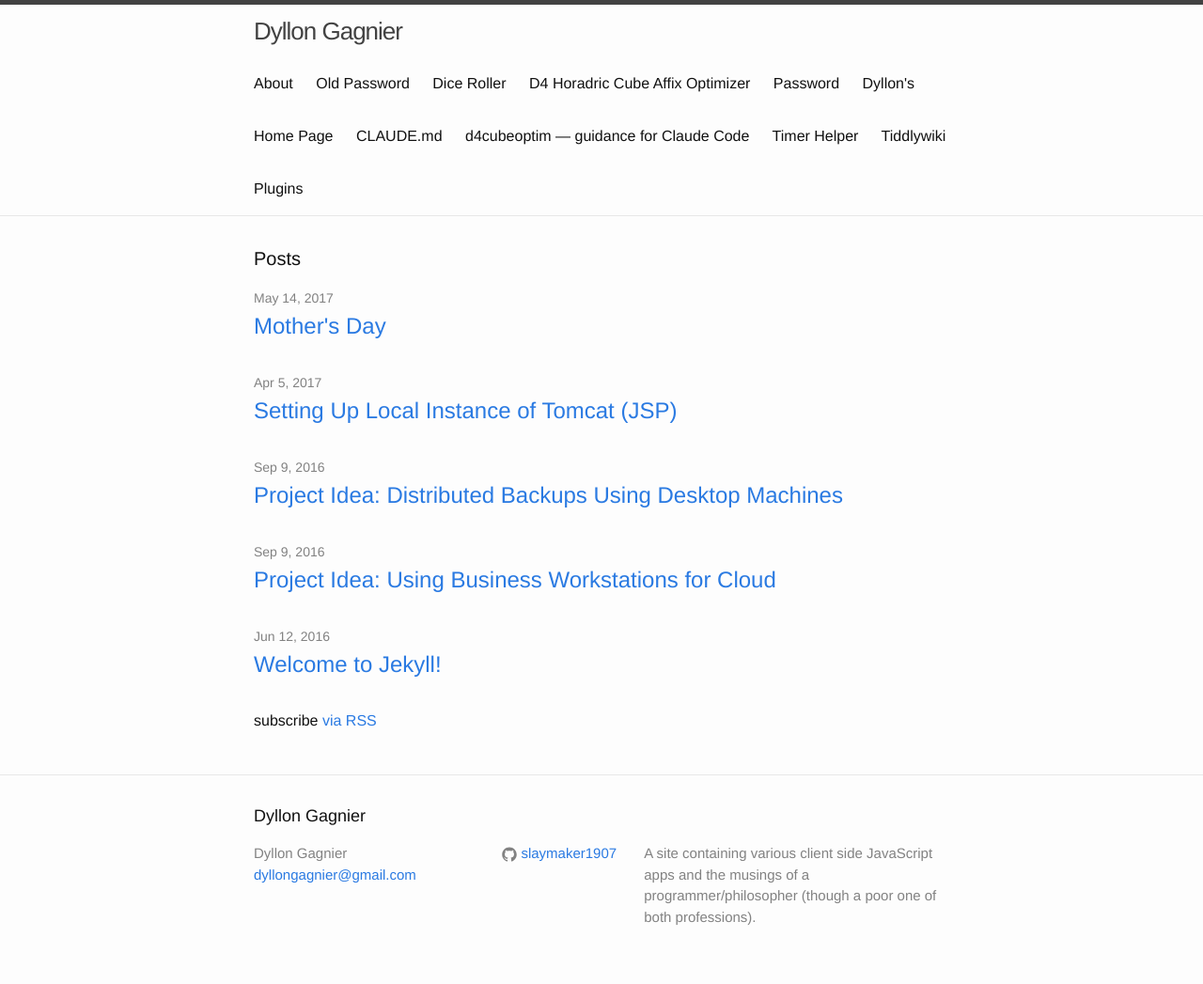
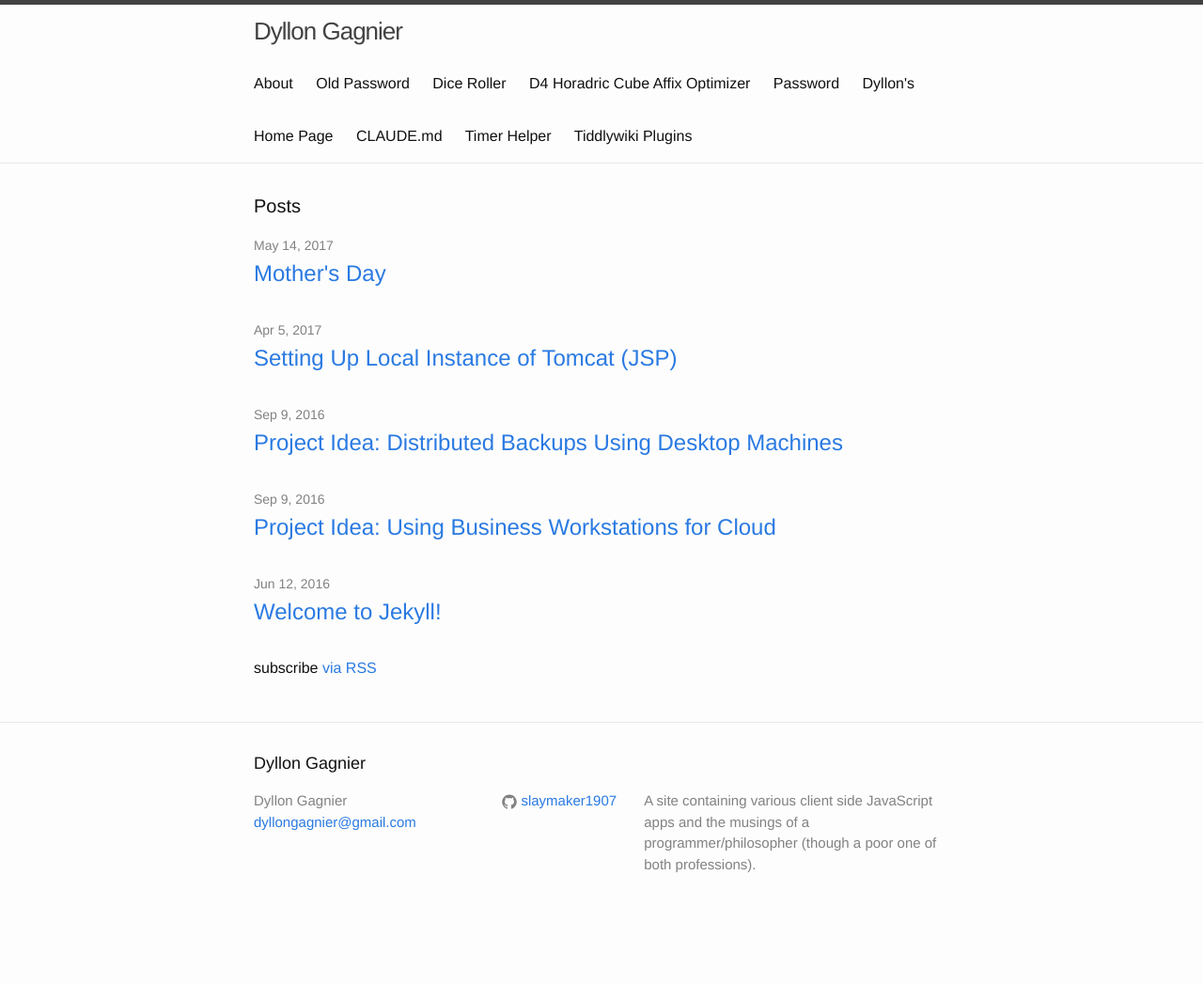
Before and after one commit to slaymaker1907/slaymaker1907.github.io, a Jekyll site: the page built from index.html, in a window 1280 px wide. Shown: the whole page at 94% size. Built offline with Jekyll 4.4.1, drawn with Linux system fonts in a browser that asks for light colours; after the commit the page ends 991 px from its top, so only the background shows below that; part of the change alters nothing that is shown.

Commit message:
Exclude for_claude/ from the published site
Verified with a local github-pages (Jekyll 3.10) build: for_claude/ no
longer appears in _site. Jekyll 3 replaces its default exclude list when
one is set, so the defaults (Gemfile, node_modules, vendor/) are restated.

Co-Authored-By: Claude Fable 5 <noreply@anthropic.com>
Claude-Session: https://claude.ai/code/session_01GLxGRv4W2jxFjbS3oRYPc6

```diff
--- a/_config.yml
+++ b/_config.yml
@@ -17,3 +17,16 @@ github_username:  slaymaker1907
 
 # Build settings
 markdown: kramdown
+
+# Keep Claude Code guidance out of the published site. GitHub Pages runs
+# Jekyll 3, where setting `exclude` replaces the built-in defaults, so the
+# defaults (Gemfile, node_modules, vendor) are restated here.
+exclude:
+  - for_claude/
+  - Gemfile
+  - Gemfile.lock
+  - node_modules
+  - vendor/bundle/
+  - vendor/cache/
+  - vendor/gems/
+  - vendor/ruby/
```
